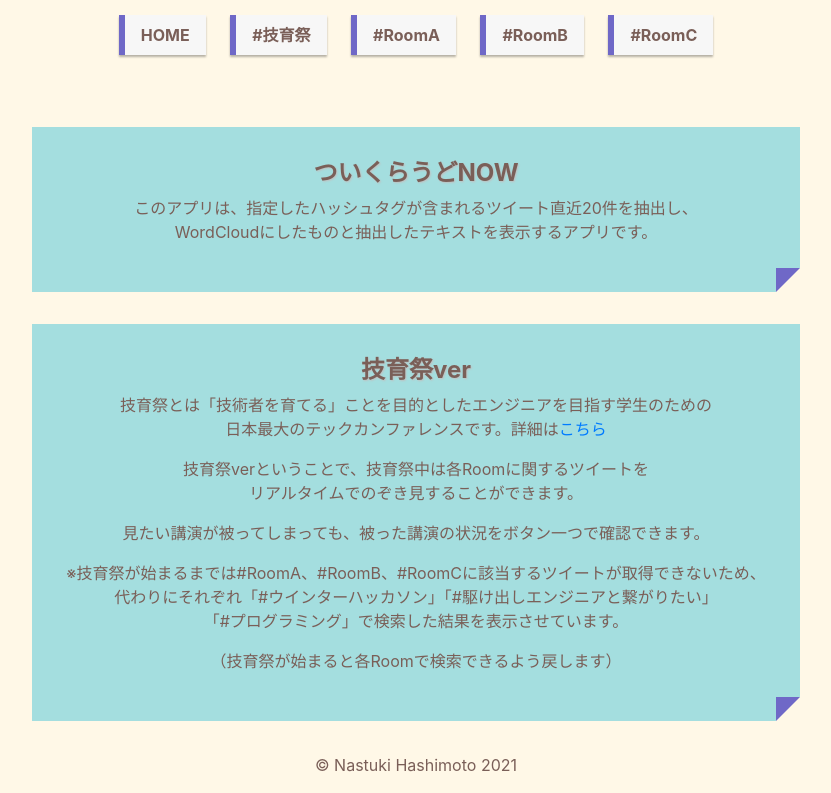
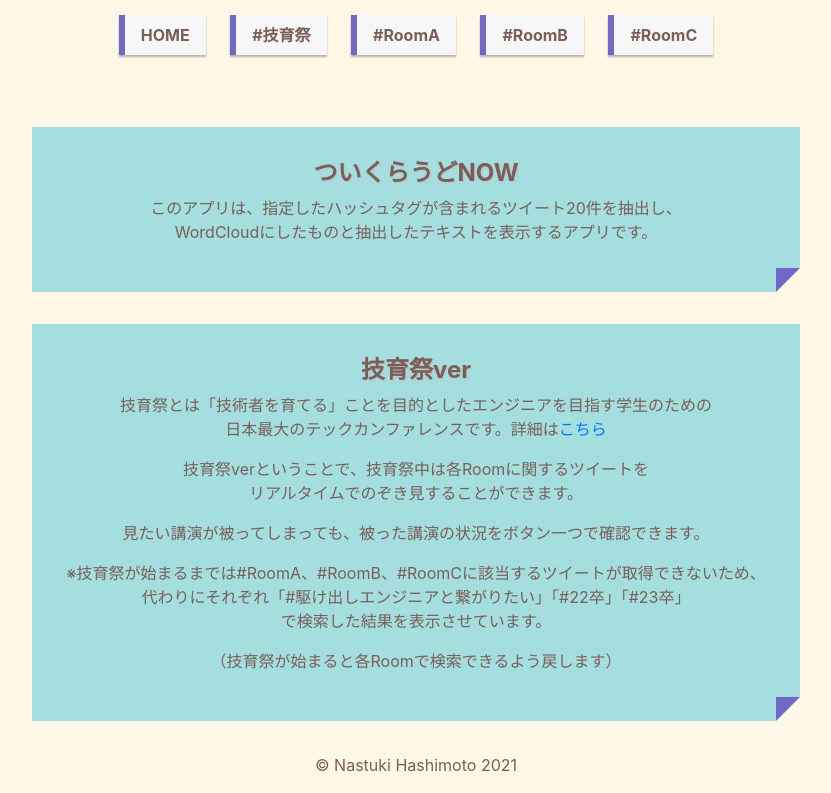
Before and after one commit to NatsukiH/tweet_cloud, a Flask app: page / in a window 1280 px wide. Shown: the part 263-1056 px from the top of the page, without its empty margins (224-1055 px from the left). Run offline with Flask 2, Linux system fonts and the light colour scheme; some libraries are stand-ins or nearby versions.

Commit message:
微調整

```diff
--- a/analyze.py
+++ b/analyze.py
@@ -51,7 +51,7 @@ def mecab_tweet(tweets_data):
                   'ところ', '2017年', '2003年', '向け', '持っ', '2000年', '加え', '使わ', '型', '6月', 'に関する',
                   '12月', '名称', 'に対する', '1月', '万', '5月', '-1', '名前', '〜', '＝', '※', '”', '“', '→', '…', '×', '！',
                   '／', '？', '○', 'ノ', '〈', '〉', '々', '，', '＆', '☆', '―', '＋', 'α', '〒', '《', '》', '‐', '…。',
-                  '【', '】', '★', 'ください', 'そう', 'そう', '#', 'さん', 'ちゃん']
+                  '【', '】', '★', 'ください', 'そう', 'そう', '#', 'さん', 'ちゃん', 'the', 'a']
     changed_words = [w for w in words if w not in stop_words]
 
     txt = " ".join(changed_words)
--- a/app.py
+++ b/app.py
@@ -43,7 +43,7 @@ def get_tweetdata(api, keyword):
     # つぶやきを格納するリスト
     tweets_data = []
     # カーソルを使用してデータ取得
-    for tweet in tqdm(tweepy.Cursor(api.search, q=q, count=100, tweet_mode='extended', lang='ja').items(20)):
+    for tweet in tqdm(tweepy.Cursor(api.search, q=q, tweet_mode='extended', lang='ja', result_type="recent").items(20)):
 
         # つぶやき時間がUTCのため、JSTに変換  ※デバック用のコード
         #jsttime = tweet.created_at + datetime.timedelta(hours=9)
@@ -66,28 +66,28 @@ def index():
 
 @app.route('/page0')
 def page0():
-    tweets_data = get_tweetdata(api, "#技育祭 -RT ")
+    tweets_data = get_tweetdata(api, "#技育祭")
     tweets_txt = analyze.mecab_tweet(tweets_data)
     return render_template("page0.html", tweets=tweets_data, tweets_txt=tweets_txt)
 
 
 @app.route('/page1')
 def page1():
-    tweets_data = get_tweetdata(api, "#ウインターハッカソン -RT ")
+    tweets_data = get_tweetdata(api, "#駆け出しエンジニアと繋がりたい")
     tweets_txt = analyze.mecab_tweet(tweets_data)
     return render_template("page1.html", tweets=tweets_data, tweets_txt=tweets_txt)
 
 
 @app.route('/page2')
 def page2():
-    tweets_data = get_tweetdata(api, "#駆け出しエンジニアと繋がりたい -RT ")
+    tweets_data = get_tweetdata(api, "#22卒")
     tweets_txt = analyze.mecab_tweet(tweets_data)
     return render_template("page2.html", tweets=tweets_data, tweets_txt=tweets_txt)
 
 
 @app.route('/page3')
 def page3():
-    tweets_data = get_tweetdata(api, "#プログラミング -RT ")
+    tweets_data = get_tweetdata(api, "#23卒")
     tweets_txt = analyze.mecab_tweet(tweets_data)
     return render_template("page3.html", tweets=tweets_data, tweets_txt=tweets_txt)
 
--- a/templates/index.html
+++ b/templates/index.html
@@ -31,7 +31,7 @@
 
     <div class="box">
             <h4>ついくらうどNOW</h4>
-                <p>このアプリは、指定したハッシュタグが含まれるツイート直近20件を抽出し、<br>
+                <p>このアプリは、指定したハッシュタグが含まれるツイート20件を抽出し、<br>
                     WordCloudにしたものと抽出したテキストを表示するアプリです。</p>
     </div>
     <div class="box">
@@ -41,8 +41,8 @@
             <p>技育祭verということで、技育祭中は各Roomに関するツイートを<br>リアルタイムでのぞき見することができます。</p>
             <p> 見たい講演が被ってしまっても、被った講演の状況をボタン一つで確認できます。</p>
             <p>※技育祭が始まるまでは#RoomA、#RoomB、#RoomCに該当するツイートが取得できないため、<br>
-                代わりにそれぞれ「#ウインターハッカソン」「#駆け出しエンジニアと繋がりたい」<br>
-                「#プログラミング」で検索した結果を表示させています。</p>
+                代わりにそれぞれ「#駆け出しエンジニアと繋がりたい」「#22卒」「#23卒」<br>
+                で検索した結果を表示させています。</p>
             <p> （技育祭が始まると各Roomで検索できるよう戻します）</p>
 
     </div>
--- a/templates/page1.html
+++ b/templates/page1.html
@@ -1,7 +1,7 @@
 <!DOCTYPE html><html lang="ja">
 <head>
     <meta charset="utf-8">
-    <title>ついくらうど 技育祭ver</title>
+    <title>ついくらうどNOW 技育祭ver</title>
     <link rel="icon" href="{{url_for('static',filename = 'favicon.ico')}}">
     <script src="https://d3js.org/d3.v5.min.js" charset="utf-8"></script>
     <script type="text/javascript" src="static/d3.layout.cloud.js"></script>
@@ -20,7 +20,7 @@
         <img src="static/logo.png" alt="ついくらうどNOWのロゴ" height="150" onclick="location.href='/'">
         </div>
     </header>
-    <h1>- #ウインターハッカソン -</h1>
+    <h1>- #駆け出しエンジニアと繋がりたい -</h1>
     <a onclick="location.href='/'" class="btn-sticky">HOME</a>
     <a onclick="location.href='/page0'" class="btn-sticky">#技育祭</a>
     <a onclick="location.href='/page1'" class="btn-sticky">#RoomA</a>
--- a/templates/page2.html
+++ b/templates/page2.html
@@ -1,7 +1,7 @@
 <!DOCTYPE html><html lang="ja">
 <head>
     <meta charset="utf-8">
-    <title>ついくらうど 技育祭ver</title>
+    <title>ついくらうどNOW 技育祭ver</title>
     <link rel="icon" href="{{url_for('static',filename = 'favicon.ico')}}">
     <script src="https://d3js.org/d3.v5.min.js" charset="utf-8"></script>
     <script type="text/javascript" src="static/d3.layout.cloud.js"></script>
@@ -19,7 +19,7 @@
         <img src="static/logo.png" alt="ついくらうどNOWのロゴ" height="150" onclick="location.href='/'">
         </div>
     </header>
-    <h1>- #駆け出しエンジニアと繋がりたい -</h1>
+    <h1>- #22卒 -</h1>
     <a onclick="location.href='/'" class="btn-sticky">HOME</a>
     <a onclick="location.href='/page0'" class="btn-sticky">#技育祭</a>
     <a onclick="location.href='/page1'" class="btn-sticky">#RoomA</a>
--- a/templates/page3.html
+++ b/templates/page3.html
@@ -1,7 +1,7 @@
 <!DOCTYPE html><html lang="ja">
 <head>
     <meta charset="utf-8">
-    <title>ついくらうど 技育祭ver</title>
+    <title>ついくらうどNOW 技育祭ver</title>
     <link rel="icon" href="{{url_for('static',filename = 'favicon.ico')}}">
     <script src="https://d3js.org/d3.v5.min.js" charset="utf-8"></script>
     <script type="text/javascript" src="static/d3.layout.cloud.js"></script>
@@ -19,7 +19,7 @@
         <img src="static/logo.png" alt="ついくらうどNOWのロゴ" height="150" onclick="location.href='/'">
         </div>
     </header>
-    <h1>- #プログラミング -</h1>
+    <h1>- #23卒 -</h1>
     <a onclick="location.href='/'" class="btn-sticky">HOME</a>
     <a onclick="location.href='/page0'" class="btn-sticky">#技育祭</a>
     <a onclick="location.href='/page1'" class="btn-sticky">#RoomA</a>
```
